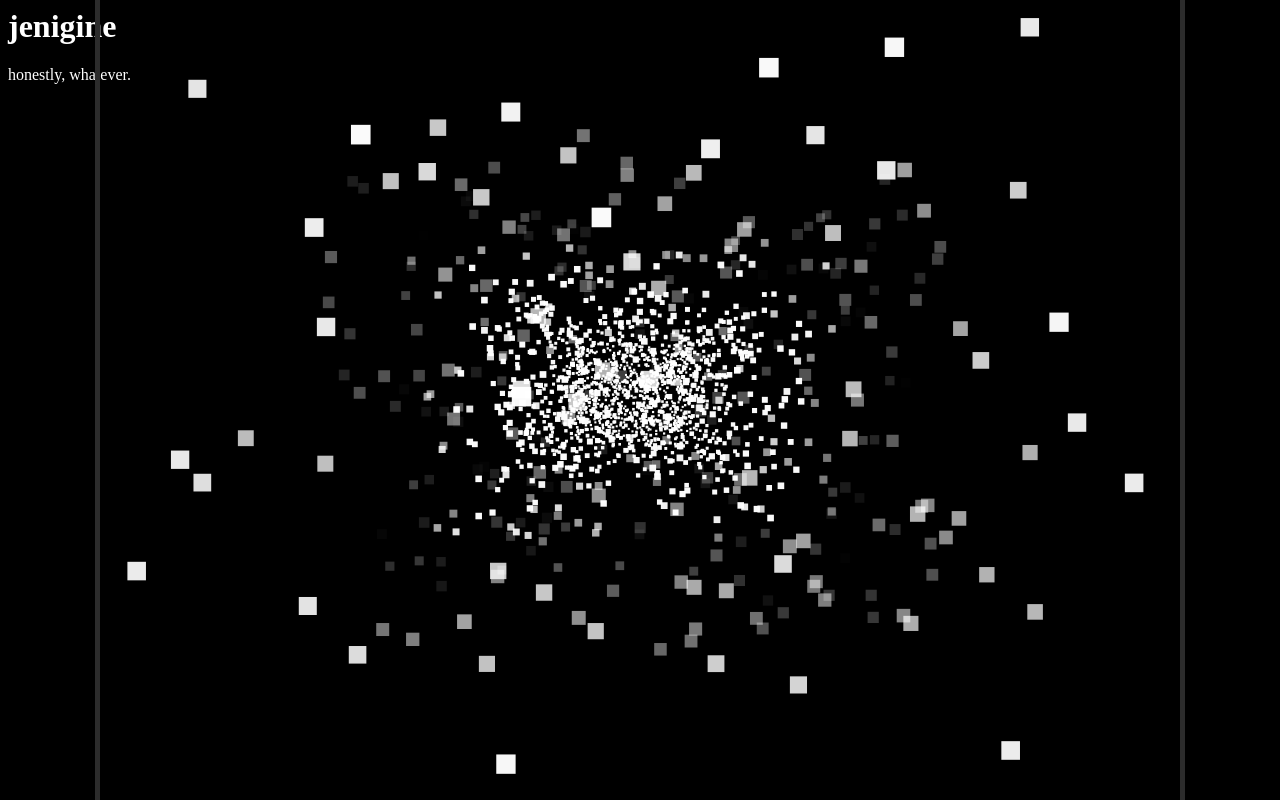
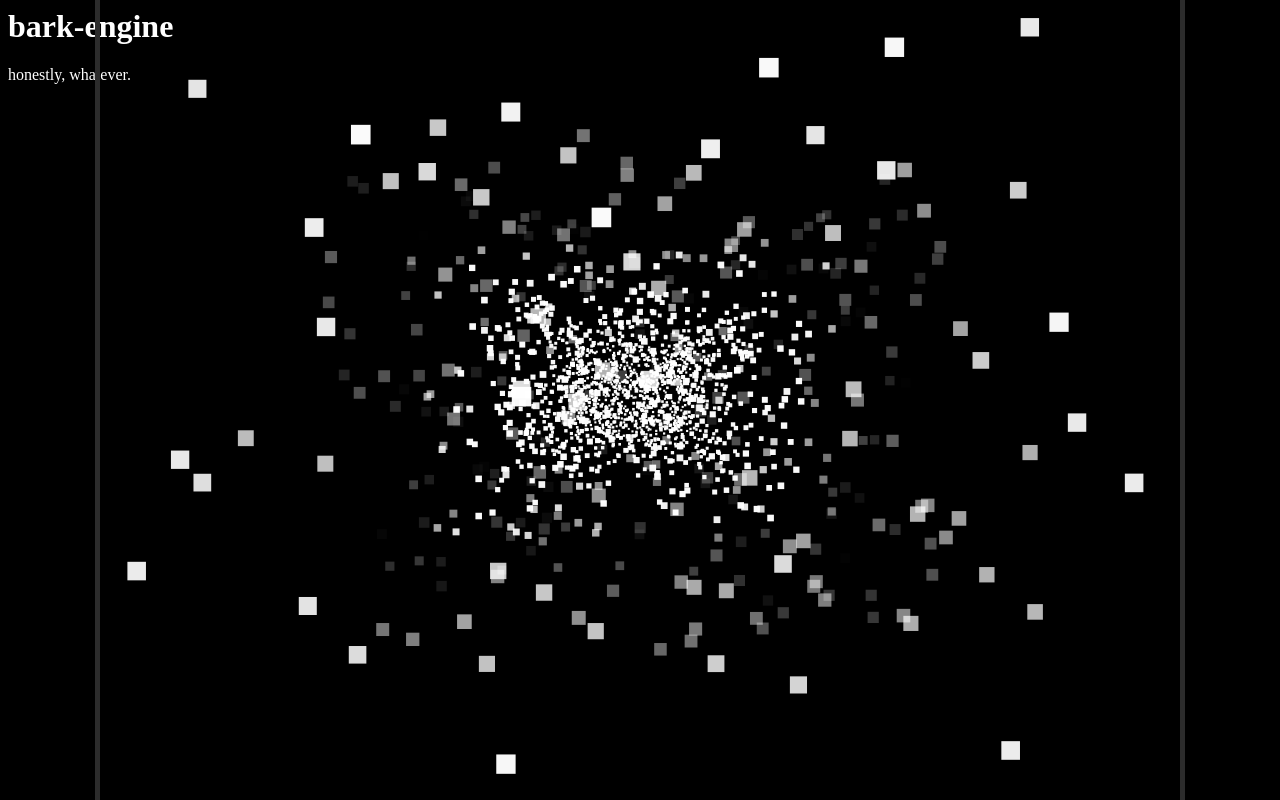
Before and after one commit to Shichiha/bark-engin, a website built with webpack: page dist/index.html in a window 1280 px wide. Built offline with nearby package versions, Linux system fonts and the light colour scheme.

Commit message:
Shichihachi really forgot the name of the project

```diff
--- a/dist/index.html
+++ b/dist/index.html
@@ -1,9 +1,9 @@
 <html>
 	<head>
-		<title> jenigine </title>
+		<title> bark-engine </title>
 	</head>
 	<body>
-		<h1> jenigine </h1>
+		<h1> bark-engine </h1>
 		<p>
 			honestly, whatever.
 		</p>
```
